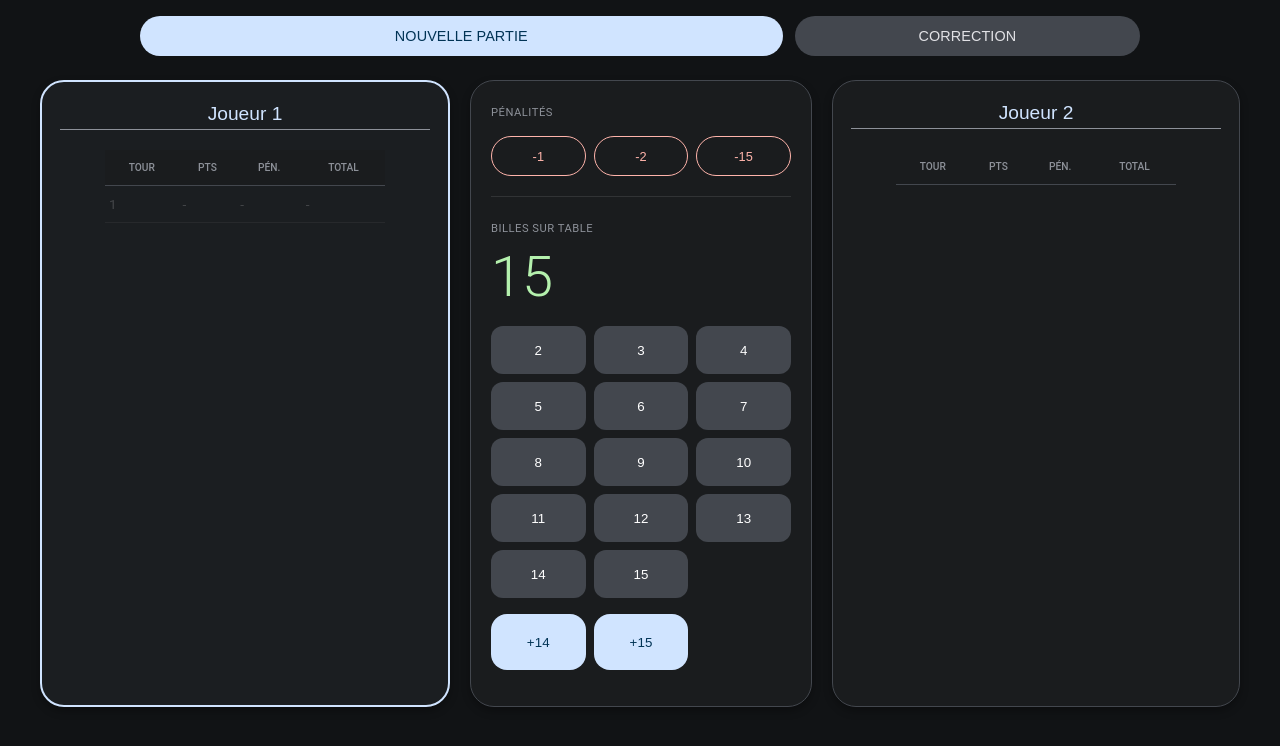
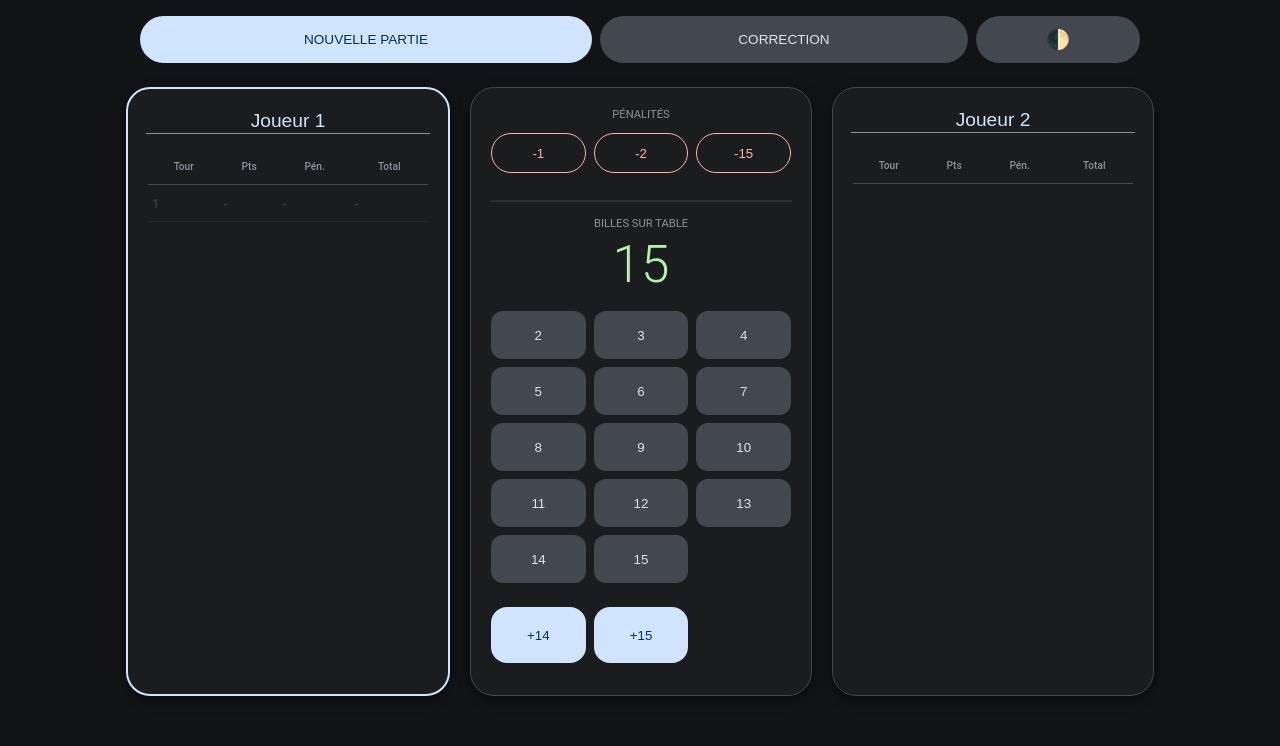
Before and after one commit to p0c07o/14-1, a plain HTML site: page index.html in a window 1280 px wide. Drawn offline with Linux system fonts and the light colour scheme.

Commit message:
Add files via upload
Ajout du mode clair/sombre

```diff
--- a/index.html
+++ b/index.html
@@ -5,7 +5,9 @@
     <meta name="viewport" content="width=device-width, initial-scale=1.0">
     <title>14-1 Billiard Scoreboard</title>
     <style>
+        /* --- DÉFINITION DES THÈMES (VARIABLES CSS) --- */
         :root {
+            /* Mode Sombre (Par défaut) */
             --md-sys-color-primary: #D0E4FF;
             --md-sys-color-on-primary: #003355;
             --md-sys-color-surface: #1A1C1E;
@@ -14,145 +16,122 @@
             --md-sys-color-outline: #8D9199;
             --md-sys-color-error: #FFB4AB;
             --md-sys-color-success: #B4F0AD;
-            --card-shadow: 0 4px 8px rgba(0,0,0,0.3);
+            --bg-body: #111315;
+            --card-shadow: 0 4px 12px rgba(0,0,0,0.5);
+        }
+
+        [data-theme="light"] {
+            /* Mode Clair */
+            --md-sys-color-primary: #0061A4;
+            --md-sys-color-on-primary: #FFFFFF;
+            --md-sys-color-surface: #FCFCFF;
+            --md-sys-color-surface-variant: #DEE3EB;
+            --md-sys-color-on-surface: #1A1C1E;
+            --md-sys-color-outline: #74777F;
+            --md-sys-color-error: #BA1A1A;
+            --md-sys-color-success: #006E00;
+            --bg-body: #F0F2F5;
+            --card-shadow: 0 4px 12px rgba(0,0,0,0.1);
         }
 
         body {
             font-family: 'Roboto', 'Segoe UI', sans-serif;
-            background-color: #111315;
+            background-color: var(--bg-body);
             color: var(--md-sys-color-on-surface);
-            margin: 0;
-            padding: 16px;
-            display: flex;
-            flex-direction: column;
-            min-height: 100vh;
-            box-sizing: border-box;
+            margin: 0; padding: 16px;
+            display: flex; flex-direction: column;
+            min-height: 100vh; box-sizing: border-box;
             align-items: center;
+            transition: background-color 0.3s ease, color 0.3s ease;
         }
 
-        /* --- TOP BAR --- */
+        /* --- HEADER : BOUTONS AJUSTÉS --- */
         .header-btns {
-            display: flex;
-            gap: 12px;
-            width: 100%;
-            max-width: 1000px;
+            display: flex; gap: 8px;
+            width: 100%; max-width: 1000px;
             margin-bottom: 24px;
         }
 
         button {
-            cursor: pointer;
-            border: none;
-            border-radius: 28px; /* Material 3 style */
-            font-weight: 500;
-            letter-spacing: 0.1px;
-            transition: all 0.2s cubic-bezier(0.4, 0, 0.2, 1);
-            display: flex;
-            align-items: center;
-            justify-content: center;
+            cursor: pointer; border: none; border-radius: 28px;
+            font-weight: 500; transition: all 0.2s cubic-bezier(0.4, 0, 0.2, 1);
+            display: flex; align-items: center; justify-content: center;
+            white-space: nowrap;
         }
 
         .btn-start {
             background-color: var(--md-sys-color-primary);
             color: var(--md-sys-color-on-primary);
-            padding: 12px 24px; flex: 2;
-            font-size: 0.9em;
+            padding: 12px 16px; flex: 1.5; /* Largeur réduite */
+            font-size: 0.85em;
         }
 
         .btn-undo {
             background-color: var(--md-sys-color-surface-variant);
             color: var(--md-sys-color-on-surface);
-            padding: 12px 24px; flex: 1;
-            font-size: 0.9em;
+            padding: 12px 16px; flex: 1.2;
+            font-size: 0.85em;
         }
 
-        button:hover:not(:disabled) { filter: brightness(1.1); box-shadow: 0 1px 3px rgba(0,0,0,0.4); }
-        button:active:not(:disabled) { transform: scale(0.98); }
+        .btn-theme {
+            background-color: var(--md-sys-color-surface-variant);
+            color: var(--md-sys-color-on-surface);
+            padding: 12px; flex: 0.5;
+            font-size: 1.2em;
+        }
 
-        /* --- MAIN LAYOUT --- */
-        .main-container {
-            display: flex;
-            flex-direction: row;
-            gap: 20px;
-            width: 100%;
-            max-width: 1200px;
-            justify-content: center;
-        }
+        button:hover:not(:disabled) { filter: brightness(1.1); }
+        button:active:not(:disabled) { transform: scale(0.95); }
+
+        /* --- LAYOUT & CARDS --- */
+        .main-container { display: flex; gap: 20px; width: 100%; max-width: 1200px; justify-content: center; }
 
         @media (max-width: 900px) {
             .main-container { flex-direction: column; align-items: center; }
             .player-zone, .center-zone { width: 100% !important; max-width: 450px; }
-            .center-zone { order: -1; margin-bottom: 24px; }
+            .center-zone { order: -1; margin-bottom: 20px; }
         }
 
-        /* --- CARDS --- */
         .player-zone, .center-zone {
             background-color: var(--md-sys-color-surface);
-            border-radius: 24px;
-            padding: 20px;
+            border-radius: 24px; padding: 20px;
             box-shadow: var(--card-shadow);
             border: 1px solid var(--md-sys-color-surface-variant);
-            transition: border 0.3s ease;
+            display: flex; flex-direction: column; align-items: center;
         }
 
-        .player-zone {
-            flex: 1;
-            display: flex;
-            flex-direction: column;
-            align-items: center;
+        .active-player { border: 2px solid var(--md-sys-color-primary); }
+
+        input[type="text"] {
+            background: transparent; border: none;
+            border-bottom: 1px solid var(--md-sys-color-outline);
+            color: var(--md-sys-color-primary);
+            font-size: 1.2em; text-align: center; width: 100%; margin-bottom: 15px;
         }
 
-        .active-player {
-            border: 2px solid var(--md-sys-color-primary);
-            background-color: rgba(208, 228, 255, 0.05);
-        }
-
-        input[type="text"] {
-            background: transparent;
-            border: none;
-            border-bottom: 1px solid var(--md-sys-color-outline);
-            color: var(--md-sys-color-primary);
-            font-size: 1.2em;
-            text-align: center;
-            width: 100%;
-            margin-bottom: 20px;
-            padding-bottom: 4px;
-        }
-
-        input[type="text"]:focus { outline: none; border-bottom: 2px solid var(--md-sys-color-primary); }
-
-        /* --- TABLE STYLE --- */
-        .table-wrapper {
-            width: 280px;
-            overflow-y: auto;
-            max-height: 45vh;
-            scrollbar-width: thin;
-        }
-
+        /* --- TABLES --- */
+        .table-wrapper { width: 280px; overflow-y: auto; max-height: 40vh; }
         table { width: 100%; border-collapse: collapse; font-size: 0.85em; }
         th {
-            color: var(--md-sys-color-outline);
-            font-weight: 500;
-            text-transform: uppercase;
-            font-size: 0.75em;
-            padding: 12px 4px;
-            border-bottom: 1px solid var(--md-sys-color-surface-variant);
+            color: var(--md-sys-color-outline); font-weight: 500; font-size: 0.75em;
+            padding: 12px 4px; border-bottom: 1px solid var(--md-sys-color-surface-variant);
             position: sticky; top: 0; background: var(--md-sys-color-surface);
         }
-        td { padding: 10px 4px; border-bottom: 1px solid rgba(255,255,255,0.05); }
+        td { padding: 10px 4px; border-bottom: 1px solid rgba(128,128,128,0.1); }
         .total-val { color: var(--md-sys-color-primary); font-weight: bold; }
 
-        /* --- CONTROLS --- */
+        /* --- CENTER CONTROLS --- */
         .center-zone { width: 300px; flex-shrink: 0; }
-        .btn-grid { display: grid; grid-template-columns: repeat(3, 1fr); gap: 8px; margin: 16px 0; }
+        .btn-grid { display: grid; grid-template-columns: repeat(3, 1fr); gap: 8px; margin: 12px 0; width: 100%; }
 
-        .btn-ball { background-color: var(--md-sys-color-surface-variant); color: white; height: 48px; border-radius: 12px; }
+        .btn-ball { background-color: var(--md-sys-color-surface-variant); color: var(--md-sys-color-on-surface); height: 48px; border-radius: 12px; }
         .btn-plus { background-color: var(--md-sys-color-primary); color: var(--md-sys-color-on-primary); height: 56px; border-radius: 16px; }
-        .btn-penalty { background-color: transparent; border: 1px solid var(--md-sys-color-error); color: var(--md-sys-color-error); height: 40px; font-size: 0.8em; }
+        .btn-penalty { background-color: transparent; border: 1px solid var(--md-sys-color-error); color: var(--md-sys-color-error); height: 40px; }
 
-        button:disabled { opacity: 0.15; filter: grayscale(1); cursor: not-allowed; }
+        button:disabled { opacity: 0.15; cursor: not-allowed; }
 
-        .count-val { font-size: 3.5em; font-weight: 300; color: var(--md-sys-color-success); margin: 8px 0; }
-        .label { font-size: 0.7em; color: var(--md-sys-color-outline); text-transform: uppercase; letter-spacing: 0.5px; }
+        .count-val { font-size: 3.2em; font-weight: 300; color: var(--md-sys-color-success); margin: 4px 0; }
+        .label { font-size: 0.7em; color: var(--md-sys-color-outline); text-transform: uppercase; }
 
     </style>
 </head>
@@ -161,6 +140,7 @@
     <div class="header-btns">
         <button class="btn-start" onclick="resetGame()">NOUVELLE PARTIE</button>
         <button class="btn-undo" onclick="undo()">CORRECTION</button>
+        <button class="btn-theme" id="theme-toggle" onclick="toggleTheme()">🌓</button>
     </div>
 
     <div class="main-container">
@@ -182,7 +162,7 @@
                 <button class="btn-penalty" onclick="applyPenalty(-15)">-15</button>
             </div>
 
-            <hr style="opacity:0.1; margin:20px 0; border: none; border-top: 1px solid white;">
+            <hr style="opacity:0.1; margin:15px 0; width: 100%;">
 
             <span class="label">Billes sur table</span>
             <div class="count-val" id="display-count">15</div>
@@ -210,12 +190,27 @@
     let state = { active: 1, lastCount: 15, accumulated: 0, p1: { total: 0, turn: 1, history: [] }, p2: { total: 0, turn: 1, history: [] } };
     let undoStack = [];
 
+    // --- GESTION DU THÈME ---
+    function toggleTheme() {
+        const body = document.body;
+        const newTheme = body.getAttribute('data-theme') === 'light' ? 'dark' : 'light';
+        body.setAttribute('data-theme', newTheme);
+        localStorage.setItem('theme', newTheme);
+    }
+
+    function loadTheme() {
+        const savedTheme = localStorage.getItem('theme') || 'dark';
+        document.body.setAttribute('data-theme', savedTheme);
+    }
+
+    // --- LOGIQUE CORE ---
     function saveStateBeforeAction() {
         undoStack.push(JSON.parse(JSON.stringify(state)));
         if (undoStack.length > 50) undoStack.shift();
     }
 
     function init() {
+        loadTheme();
         const grid = document.getElementById('ball-buttons');
         grid.innerHTML = "";
         for (let i = 2; i <= 15; i++) {
@@ -292,15 +287,15 @@
         localStorage.setItem("p1_name", document.getElementById('name-p1').value);
         localStorage.setItem("p2_name", document.getElementById('name-p2').value);
     }
-    function save() { localStorage.setItem("billiard_141_material", JSON.stringify(state)); }
+    function save() { localStorage.setItem("billiard_141_final_theme", JSON.stringify(state)); }
     function load() {
-        let s = localStorage.getItem("billiard_141_material");
+        let s = localStorage.getItem("billiard_141_final_theme");
         if (s) state = JSON.parse(s);
         document.getElementById('name-p1').value = localStorage.getItem("p1_name") || "Joueur 1";
         document.getElementById('name-p2').value = localStorage.getItem("p2_name") || "Joueur 2";
         render();
     }
-    function resetGame() { if(confirm("Démarrer une nouvelle partie ?")) { localStorage.removeItem("billiard_141_material"); location.reload(); } }
+    function resetGame() { if(confirm("Démarrer une nouvelle partie ?")) { localStorage.removeItem("billiard_141_final_theme"); location.reload(); } }
     window.onload = init;
 </script>
 </body>
```
